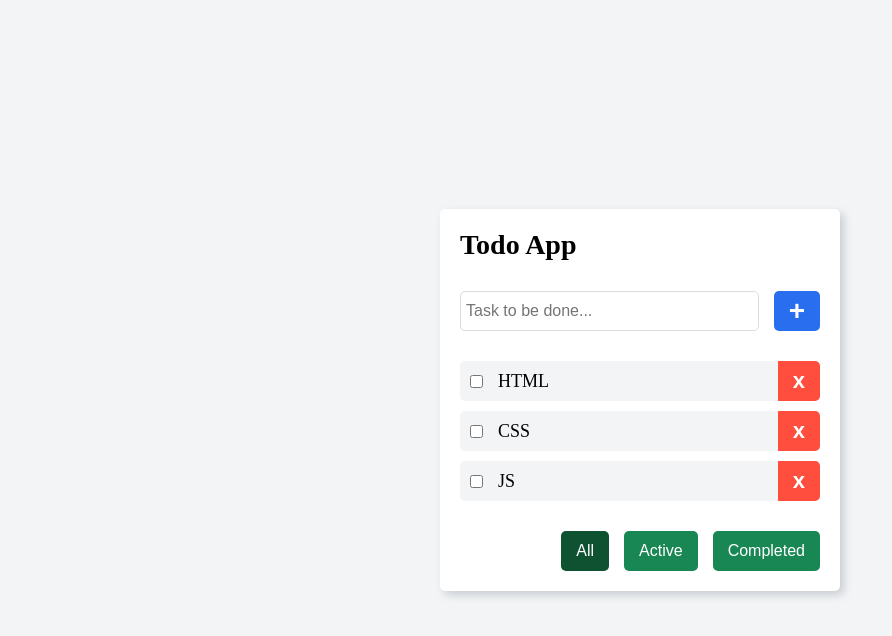
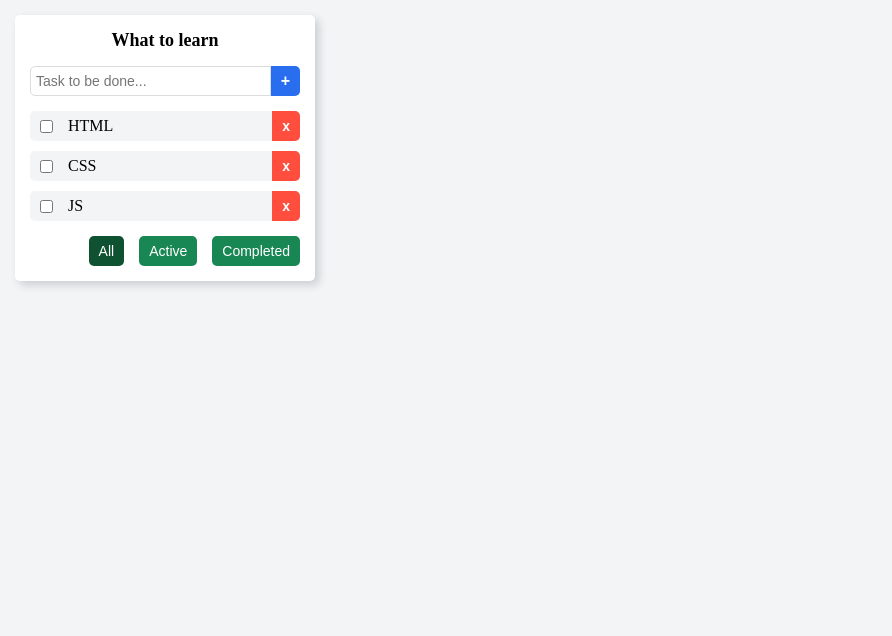
Before and after one commit to NikChist88/todolist, a React (Create React App) app: page / in a window 1280 px wide. Shown: the top 636 px of the page, without its empty margins (0-892 px from the left). Built offline with nearby package versions, Linux system fonts and the light colour scheme.

Commit message:
Refactoring

```diff
--- a/src/App.css
+++ b/src/App.css
@@ -1,7 +1,7 @@
 .btn {
-  font-size: 16px;
-  padding: 0 15px;
-  height: 40px;
+  font-size: 14px;
+  padding: 0 10px;
+  height: 30px;
   border-radius: 5px;
   color: #fff;
   cursor: pointer;
@@ -10,16 +10,17 @@
 
 .btn-primary {
   background-color: #286eef;
-  font-size: 28px;
-  font-weight: 700;
+  font-size: 16px;
+  font-weight: 600;
+  border-radius: 0 5px 5px 0;
 }
 .btn-primary:hover {
   background-color: #215dce;
 }
 
 .btn-danger {
-  font-size: 22px;
-  font-weight: 700;
+  font-size: 14px;
+  font-weight: 600;
   background-color: #ff4d3e;
   border-radius: 0 5px 5px 0;
 }
@@ -43,39 +44,36 @@
   opacity: 0.5;
 }
 
-.app {
-
-}
-
 .todo {
-  width: 400px;
+  width: 300px;
   height: 100%;
-  padding: 20px;
+  padding: 15px;
   background-color: #fff;
   border-radius: 5px;
   box-shadow: 4px 4px 8px 0px rgba(34, 60, 80, 0.2);
   display: flex;
   flex-direction: column;
-  gap: 30px 0;
+  gap: 15px 0;
 }
 
 .todo-title {
-  font-size: 28px;
+  text-align: center;
+  font-size: 18px;
 }
 
 .todo-field {
   width: 100%;
   display: flex;
   align-items: center;
-  gap: 0 15px;
+  gap: 0 0px;
 }
 
 .todo-input-task {
-  font-size: 16px;
+  font-size: 14px;
   width: 100%;
-  height: 40px;
+  height: 30px;
   border: 1px solid #dbdcdd;
-  border-radius: 5px;
+  border-radius: 5px 0px 0px 5px;
   padding: 5px;
 }
 
@@ -96,7 +94,7 @@
 
 .todo-list-task {
   flex-grow: 1;
-  font-size: 18px;
+  font-size: 16px;
 }
 
 .todo-buttons {
@@ -105,5 +103,5 @@
   display: flex;
   gap: 0 15px;
   align-items: center;
-  justify-content: end;
+  justify-content: flex-end;
 }
--- a/src/App.tsx
+++ b/src/App.tsx
@@ -1,8 +1,7 @@
 import './App.css'
-import { ChangeEvent, useState } from 'react'
+import { useState } from 'react'
 import { Todolist } from './components/Todolist'
-import { TaskType } from './types/types'
-import { FilterType } from './types/types'
+import { TaskType } from './data/initTasks'
 import { v1 } from 'uuid'
 
 type AppPropsType = {
@@ -11,17 +10,12 @@ type AppPropsType = {
 
 export const App: React.FC<AppPropsType> = ({ initTasks }) => {
   // Local State
+  const todoListTitle: string = 'What to learn'
   const [tasks, setTasks] = useState<TaskType[]>(initTasks)
-  const [filter, setFilter] = useState<FilterType>('all')
 
   // Create Task
-  const createTask = (value: string) => {
-    const newTask = {
-      id: v1(),
-      task: value,
-      isDone: false,
-    }
-    setTasks([newTask, ...tasks])
+  const createTask = (task: string) => {
+    setTasks([...tasks, { id: v1(), task: task, isDone: false }])
   }
 
   // Update Task Status
@@ -33,35 +27,18 @@ export const App: React.FC<AppPropsType> = ({ initTasks }) => {
 
   // Delete Task
   const deleteTask = (id: string) => {
-    if (window.confirm('Do you want to delete a task?')) {
-      const updateTasks = tasks.filter((task) => task.id !== id)
-      setTasks(updateTasks)
-    }
+    if (window.confirm('Do you want to delete a task?'))
+      setTasks(tasks.filter((task) => task.id !== id))
   }
-
-  // Change Tasks Filter
-  const changeFilter = (value: FilterType) => {
-    setFilter(value)
-  }
-
-  // Filtered Tasks
-  const filteredTasks =
-    filter === 'active'
-      ? tasks.filter((task) => task.isDone === false)
-      : filter === 'completed'
-      ? tasks.filter((task) => task.isDone === true)
-      : tasks
 
   return (
     <div className="app">
       <Todolist
-        title={'Todo App'}
-        tasks={filteredTasks}
+        title={todoListTitle}
+        tasks={tasks}
         createTask={createTask}
         updateTaskStatus={updateTaskStatus}
         deleteTask={deleteTask}
-        changeFilter={changeFilter}
-        filter={filter}
       />
     </div>
   )
--- a/src/components/Task.tsx
+++ b/src/components/Task.tsx
@@ -11,10 +11,11 @@ type TaskPropsType = {
 }
 
 export const Task: FC<TaskPropsType> = (props) => {
+  // Props
   const { id, task, isDone, updateTaskStatus, deleteTask } = props
 
   return (
-    <li key={id} className="todo-list-item">
+    <li className="todo-list-item">
       <Checkbox id={id} checked={isDone} updateTaskStatus={updateTaskStatus} />
       <label htmlFor={id} className={`todo-list-task ${isDone && 'is-done'}`}>
         {task}
--- a/src/components/Todolist.tsx
+++ b/src/components/Todolist.tsx
@@ -1,27 +1,44 @@
 import { Task } from './Task'
 import { Input } from './Input'
 import { Button } from './Button'
-import { TaskType } from '../types/types'
-import { FilterType } from '../types/types'
+import { TaskType } from '../data/initTasks'
 import { FC, useState } from 'react'
 
 type TodolistPropsType = {
   title: string
   tasks: TaskType[]
-  filter: FilterType
   createTask: (task: string) => void
   updateTaskStatus: (taskId: string, isDone: boolean) => void
   deleteTask: (id: string) => void
-  changeFilter: (value: FilterType) => void
 }
 
+export type FilterType = 'all' | 'active' | 'completed'
+
 export const Todolist: FC<TodolistPropsType> = (props) => {
+  // Props
+  const { title, tasks, createTask, updateTaskStatus, deleteTask } = props
+
+  // Local State
   const [inputValue, setInputValue] = useState<string>('')
+  const [filter, setFilter] = useState<FilterType>('all')
+
+  // Change Tasks Filter
+  const changeFilter = (value: FilterType) => {
+    setFilter(value)
+  }
+
+  // Filtered Tasks
+  const filteredTasks =
+    filter === 'active'
+      ? tasks.filter((task) => task.isDone === false)
+      : filter === 'completed'
+      ? tasks.filter((task) => task.isDone === true)
+      : tasks
 
   // Add Task
   const addTask = () => {
     if (inputValue !== '') {
-      props.createTask(inputValue)
+      createTask(inputValue)
       setInputValue('')
     } else {
       window.alert('The field must not be empty!')
@@ -30,7 +47,7 @@ export const Todolist: FC<TodolistPropsType> = (props) => {
 
   return (
     <div className="todo">
-      <h3 className="todo-title">{props.title}</h3>
+      <h3 className="todo-title">{title}</h3>
       <div className="todo-field">
         <Input
           className="todo-input-task"
@@ -40,44 +57,46 @@ export const Todolist: FC<TodolistPropsType> = (props) => {
         />
         <Button className="btn-primary" title={'+'} callBack={addTask} />
       </div>
+
+      {filteredTasks.length === 0 ? (
+        <span>Your task list is empty.</span>
+      ) : (
         <ul className="todo-list">
-        {props.tasks.map((task) => (
+          {filteredTasks.map((task) => (
             <Task
               key={task.id}
               id={task.id}
               task={task.task}
               isDone={task.isDone}
-            updateTaskStatus={props.updateTaskStatus}
-            deleteTask={props.deleteTask}
+              updateTaskStatus={updateTaskStatus}
+              deleteTask={deleteTask}
             />
           ))}
         </ul>
+      )}
+
       <div className="todo-buttons">
         <Button
-          className={
-            props.filter === 'all' ? 'btn-success active' : 'btn-success'
-          }
+          className={filter === 'all' ? 'btn-success active' : 'btn-success'}
           title={'All'}
           callBack={() => {
-            props.changeFilter('all')
+            changeFilter('all')
+          }}
+        />
+        <Button
+          className={filter === 'active' ? 'btn-success active' : 'btn-success'}
+          title={'Active'}
+          callBack={() => {
+            changeFilter('active')
           }}
         />
         <Button
           className={
-            props.filter === 'active' ? 'btn-success active' : 'btn-success'
-          }
-          title={'Active'}
-          callBack={() => {
-            props.changeFilter('active')
-          }}
-        />
-        <Button
-          className={
-            props.filter === 'completed' ? 'btn-success active' : 'btn-success'
+            filter === 'completed' ? 'btn-success active' : 'btn-success'
           }
           title={'Completed'}
           callBack={() => {
-            props.changeFilter('completed')
+            changeFilter('completed')
           }}
         />
       </div>
--- a/src/index.css
+++ b/src/index.css
@@ -11,11 +11,9 @@
 }
 
 body {
+  padding: 15px;
   width: 100%;
   height: 100vh;
   overflow: hidden;
- display: flex;
- align-items: center;
- justify-content: center;
   background-color: #f3f4f5;
 }
```
Also changed, not shown: src/components/Checkbox.tsx (+8 -1 lines), src/data/initTasks.ts (+6 -1 lines), src/types/types.ts (deleted, +0 -8 lines). Lines whose indentation alone changed are shown as unchanged.
